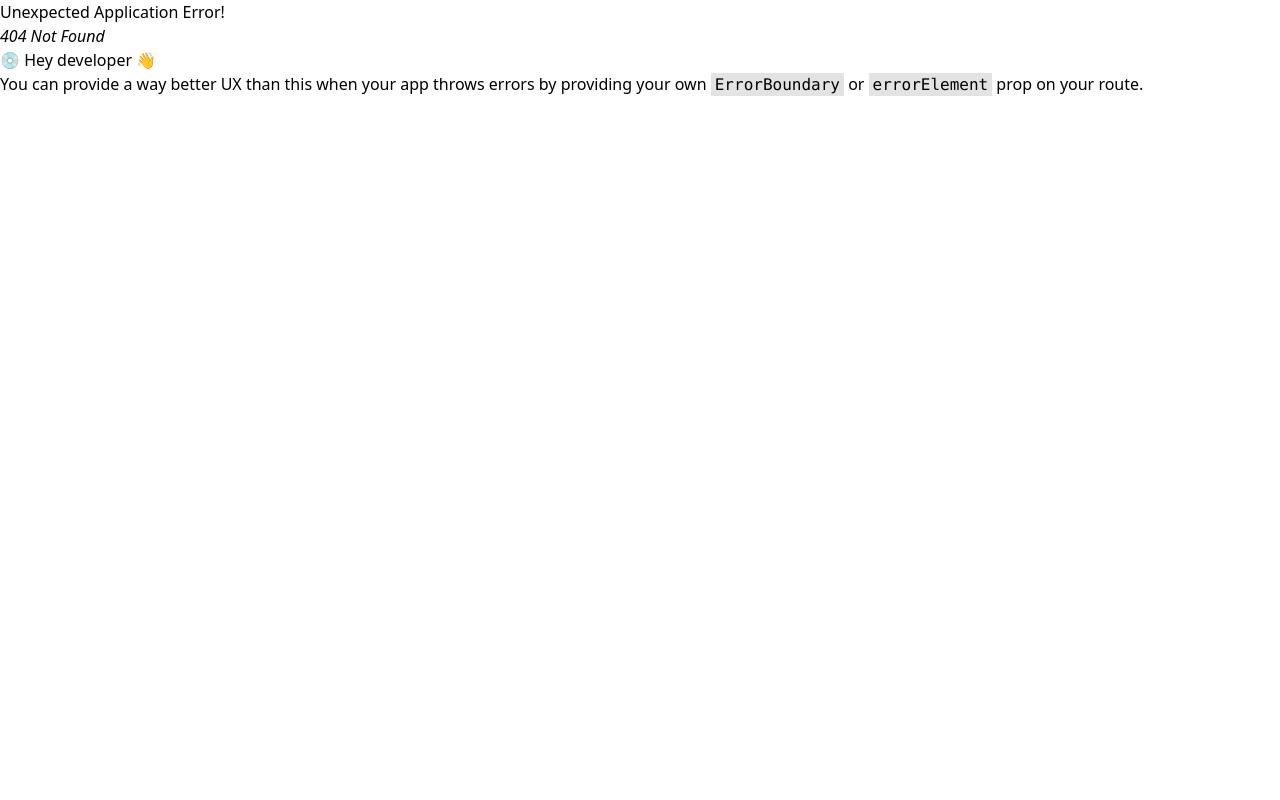
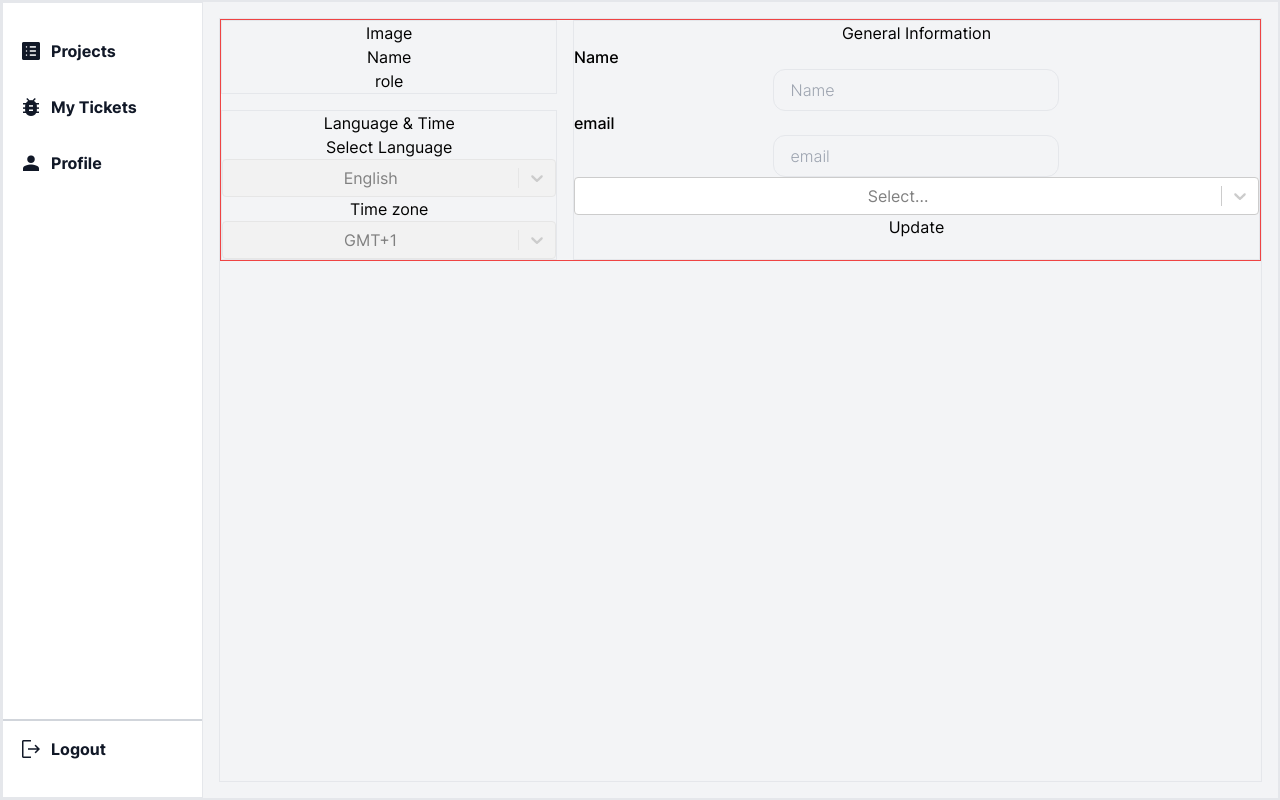
Before and after one commit to Yagi91/Bug-spy, a React (Create React App) app: page /profile/1 in a window 1280 px wide. Before the commit this address had no page. Built offline with nearby package versions, Linux system fonts and the light colour scheme.

Commit message:
Profile screen skeleton created with display grid

```diff
--- a/src/App.tsx
+++ b/src/App.tsx
@@ -17,6 +17,7 @@ import Layout, { AppLayout } from "./Pages/Layout";
 import RegisterPage from "./Pages/RegisterPage";
 import ErrorBoundary from "./Pages/ErrorBoundary";
 import Home from "./Pages/Home";
+import ProfilePage from "./Pages/ProfilePage";
 
 const router = createBrowserRouter(
   createRoutesFromElements(
@@ -29,6 +30,7 @@ const router = createBrowserRouter(
           <Route path="/projects" element={<ProjectPage />} />
           <Route path="/projects/:name" element={<ProjectDetailsPage />} />
           <Route path="/my-tickets/:userId" element={<MyTicketsPage />} />
+          <Route path="/profile/:userId" element={<ProfilePage />} />
         </Route>
       </Route>
     </Route>
--- a/src/Pages/Layout.tsx
+++ b/src/Pages/Layout.tsx
@@ -35,7 +35,12 @@ export default function Layout() {
             name="My Tickets"
             icon="bug_report"
           />
-          <Link path="/profile" id="profile" name="Profile" icon="person" />
+          <Link
+            path={`/profile/${_id}`}
+            id="profile"
+            name="Profile"
+            icon="person"
+          />
         </div>
         <div
           className="border-r-2 border-neutral-300 p-2 sm:w-full sm:border-r-0 sm:border-t-2"
--- /dev/null
+++ b/src/Pages/ProfilePage.tsx
@@ -0,0 +1,11 @@
+import Profile from "../features/profile/profile";
+import { useParams } from "react-router-dom";
+
+export default function ProfilePage() {
+  const { userId } = useParams<{ userId: string }>();
+  return (
+    <>
+      <Profile userId={userId as string} />
+    </>
+  );
+}
--- /dev/null
+++ b/src/features/profile/profile.tsx
@@ -0,0 +1,77 @@
+import React from "react";
+import { SimpleInput } from "../common/common";
+import Select from "react-select";
+
+interface Props {
+  userId: string;
+}
+
+export default function Profile({ userId }: Props): JSX.Element {
+  return (
+    <div className="w-full border">
+      <div className="grid w-full grid-cols-[repeat(auto-fit,minmax(300px,1fr))] gap-4 border border-red-500 lg:grid-cols-3">
+        <div className="border">
+          <div>
+            <div>Image</div>
+            <div>
+              <p>Name</p>
+              <p>role</p>
+            </div>
+          </div>
+        </div>
+        <div className="row-span-2 border lg:col-span-2">
+          <h2>General Information</h2>
+          <form>
+            <SimpleInput
+              label="Name"
+              name="name"
+              type="text"
+              placeholder="Name"
+            />
+            <SimpleInput
+              label="email"
+              name="email"
+              type="text"
+              placeholder="email"
+            />
+            <Select
+              options={[
+                { value: "admin", label: "Admin" },
+                { value: "developer", label: "Developer" },
+                { value: "tester", label: "Tester" },
+              ]}
+            />
+            <button type="submit">Update</button>
+          </form>
+        </div>
+        <div className="border">
+          <h2>Language & Time</h2>
+          <form>
+            <label id="language">Select Language</label>
+            <Select
+              options={[
+                { value: "en", label: "English" },
+                { value: "fr", label: "French" },
+                { value: "de", label: "German" },
+              ]}
+              name="language"
+              placeholder="English"
+              isDisabled={true}
+            />
+            <label id="timezone">Time zone</label>
+            <Select
+              options={[
+                { value: "GMT", label: "GMT" },
+                { value: "GMT+1", label: "GMT+1" },
+                { value: "GMT+2", label: "GMT+2" },
+              ]}
+              name="timezone"
+              placeholder="GMT+1"
+              isDisabled={true}
+            />
+          </form>
+        </div>
+      </div>
+    </div>
+  );
+}
```
